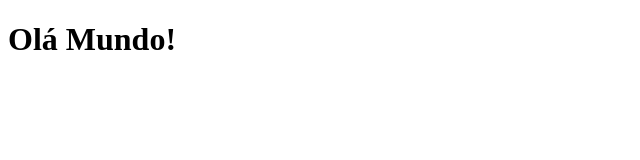
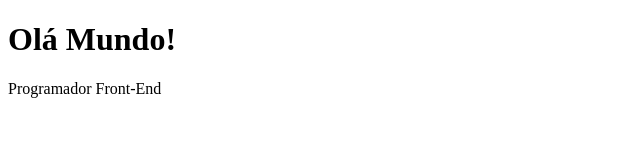
Before and after one commit to MellonFive/desafio-html-basico, a plain HTML site: page index.html in a window 1280 px wide. Shown: the whole page, without its empty margins (0-640 px from the left). Drawn offline with Linux system fonts and the light colour scheme.

Commit message:
Update index.html

```diff
--- a/index.html
+++ b/index.html
@@ -7,5 +7,7 @@
 </head>
 <body>
   <h1>Olá Mundo!</h1>
+
+  <p>Programador Front-End</p>
 </body>
 </html>
```
